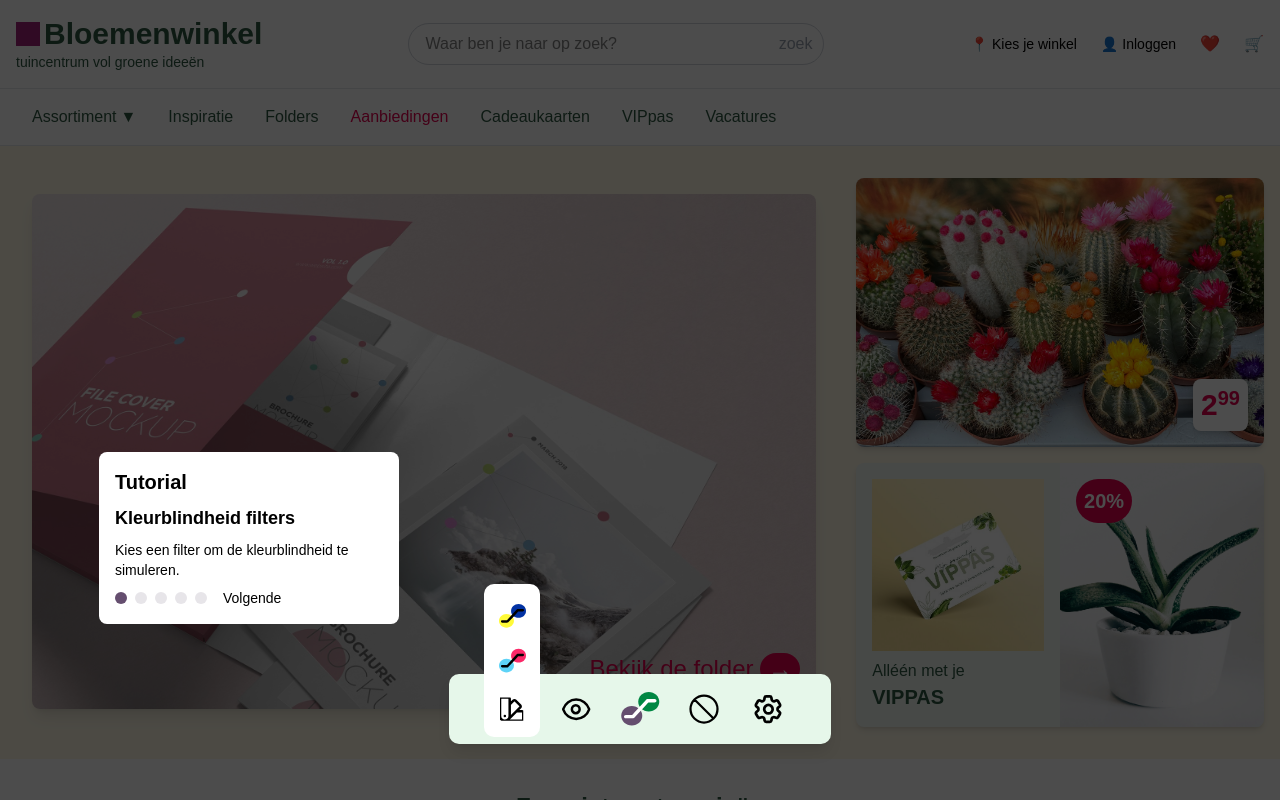
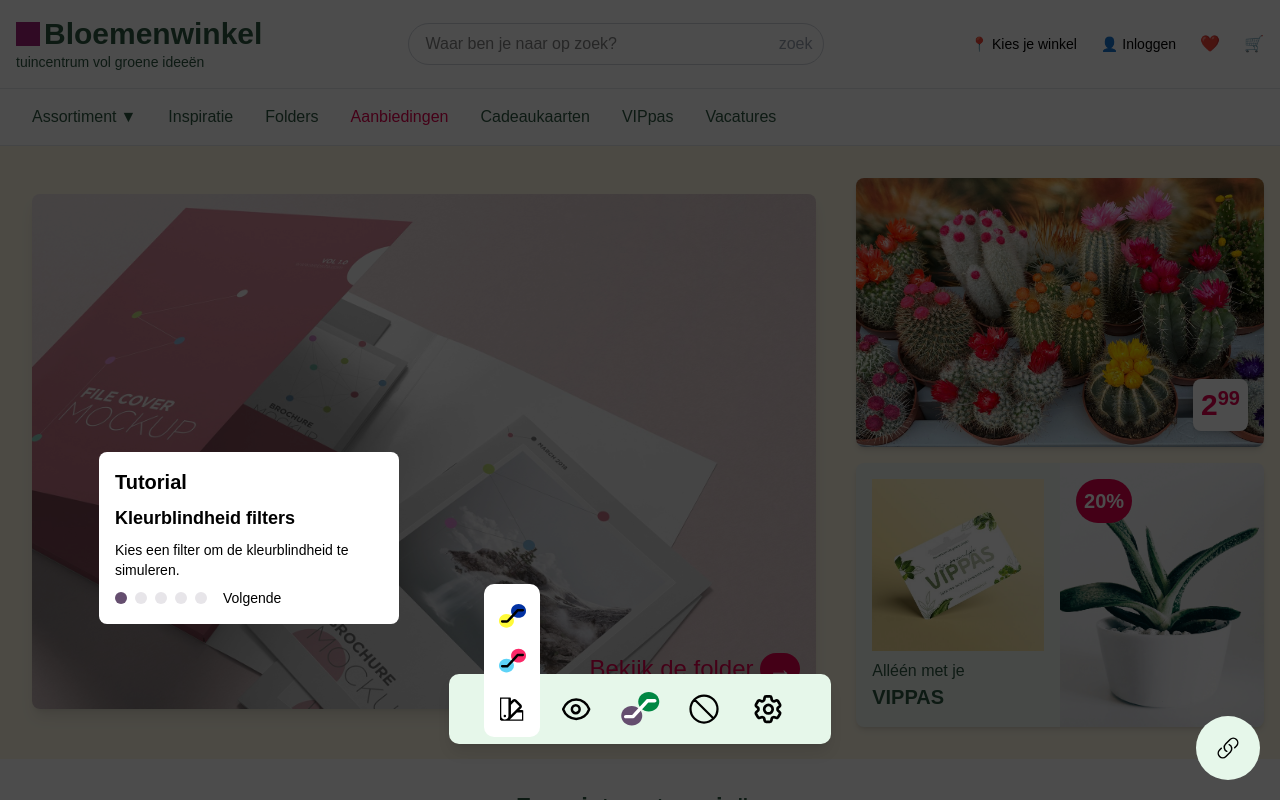
Before and after one commit to LKosters/Cardan, a Nuxt app: page /bloemenwinkel in a window 1280 px wide. Shown: the top 800 px of the page. Built offline with nearby package versions, Linux system fonts and the light colour scheme.

Commit message:
Refactor StickyBlob component for improved structure and styling consistency

```diff
--- a/components/block/divider/index.vue
+++ b/components/block/divider/index.vue
@@ -1,8 +1,7 @@
 <template>
   <div class="relative h-16 md:h-24">
     <svg
-      width="557"
-      height="98"
+      class="w-[300px] md:w-[557px] h-[53px] md:h-[98px]"
       viewBox="0 0 557 98"
       fill="none"
       xmlns="http://www.w3.org/2000/svg"
--- /dev/null
+++ b/components/icon/share/index.vue
@@ -0,0 +1,18 @@
+<template>
+  <svg
+    xmlns="http://www.w3.org/2000/svg"
+    fill="black"
+    viewBox="0 0 24 24"
+    stroke-width="1.5"
+    stroke="black"
+    class="size-6"
+  >
+    <path
+      stroke-linecap="round"
+      stroke-linejoin="round"
+      d="M7.217 10.907a2.25 2.25 0 1 0 0 2.186m0-2.186c.18.324.283.696.283 1.093s-.103.77-.283 1.093m0-2.186 9.566-5.314m-9.566 7.5 9.566 5.314m0 0a2.25 2.25 0 1 0 3.935 2.186 2.25 2.25 0 0 0-3.935-2.186Zm0-12.814a2.25 2.25 0 1 0 3.933-2.185 2.25 2.25 0 0 0-3.933 2.185Z"
+    />
+  </svg>
+</template>
+
+<script lang="ts" setup></script>
--- /dev/null
+++ b/components/ui/share/index.vue
@@ -0,0 +1,31 @@
+<template>
+  <div
+    class="group flex items-center p-5 bg-secondary-alt rounded-full absolute bottom-5 right-5 cursor-pointer hover:bg-secondary duration-300"
+    @click="copyUrl"
+  >
+    <svg
+      xmlns="http://www.w3.org/2000/svg"
+      fill="none"
+      viewBox="0 0 24 24"
+      stroke-width="1.5"
+      stroke="currentColor"
+      class="size-6 group-hover:stroke-white"
+    >
+      <path
+        stroke-linecap="round"
+        stroke-linejoin="round"
+        d="M13.19 8.688a4.5 4.5 0 0 1 1.242 7.244l-4.5 4.5a4.5 4.5 0 0 1-6.364-6.364l1.757-1.757m13.35-.622 1.757-1.757a4.5 4.5 0 0 0-6.364-6.364l-4.5 4.5a4.5 4.5 0 0 0 1.242 7.244"
+      />
+    </svg>
+  </div>
+  <UiToast />
+</template>
+
+<script lang="ts" setup>
+const { showToast } = useToast();
+
+const copyUrl = () => {
+  navigator.clipboard.writeText(window.location.href);
+  showToast("Link gekopieerd");
+};
+</script>
--- /dev/null
+++ b/components/ui/toast/index.vue
@@ -0,0 +1,23 @@
+<template>
+  <Transition
+    enter-active-class="transition duration-300 ease-out"
+    enter-from-class="transform translate-y-2 opacity-0"
+    enter-to-class="transform translate-y-0 opacity-100"
+    leave-active-class="transition duration-200 ease-in"
+    leave-from-class="transform translate-y-0 opacity-100"
+    leave-to-class="transform translate-y-2 opacity-0"
+  >
+    <div
+      v-if="isVisible"
+      class="text-black fixed bottom-24 right-5 bg-secondary-alt px-4 py-2 rounded-lg shadow-lg z-50"
+    >
+      {{ message }}
+    </div>
+  </Transition>
+</template>
+
+<script lang="ts" setup>
+import { useToast } from "~/composables/useToast";
+
+const { isVisible, message } = useToast();
+</script>
--- /dev/null
+++ b/composables/useToast.ts
@@ -0,0 +1,20 @@
+import { ref } from "vue";
+
+const isVisible = ref(false);
+const message = ref("");
+
+export const useToast = () => {
+  const showToast = (msg: string) => {
+    message.value = msg;
+    isVisible.value = true;
+    setTimeout(() => {
+      isVisible.value = false;
+    }, 2000);
+  };
+
+  return {
+    isVisible,
+    message,
+    showToast,
+  };
+};
--- a/layouts/simulation.vue
+++ b/layouts/simulation.vue
@@ -2,6 +2,7 @@
   <div class="min-h-screen">
     <slot />
     <UiNav />
+    <UiShare />
   </div>
 </template>
 
--- a/pages/index.vue
+++ b/pages/index.vue
@@ -1,6 +1,6 @@
 <template>
   <div class="relative">
-    <StickyBlob/>
+    <StickyBlob />
     <section class="hero py-16">
       <div
         class="container mx-auto px-4 flex flex-col md:flex-row items-center gap-8"
@@ -11,7 +11,9 @@
             digitale toegankelijkheid
           </h1>
           <p class="text-gray-700">
-            Samen met jou maken wij de hele wereld digitaal toegankelijk én inclusief. Deze branches helpen wij met het borgen van digitale toegankelijkheid:
+            Samen met jou maken wij de hele wereld digitaal toegankelijk én
+            inclusief. Deze branches helpen wij met het borgen van digitale
+            toegankelijkheid:
           </p>
 
           <div class="space-y-4 mt-6">
```
Also changed, not shown: components/StickyBlob.vue (+24 -6 lines).
